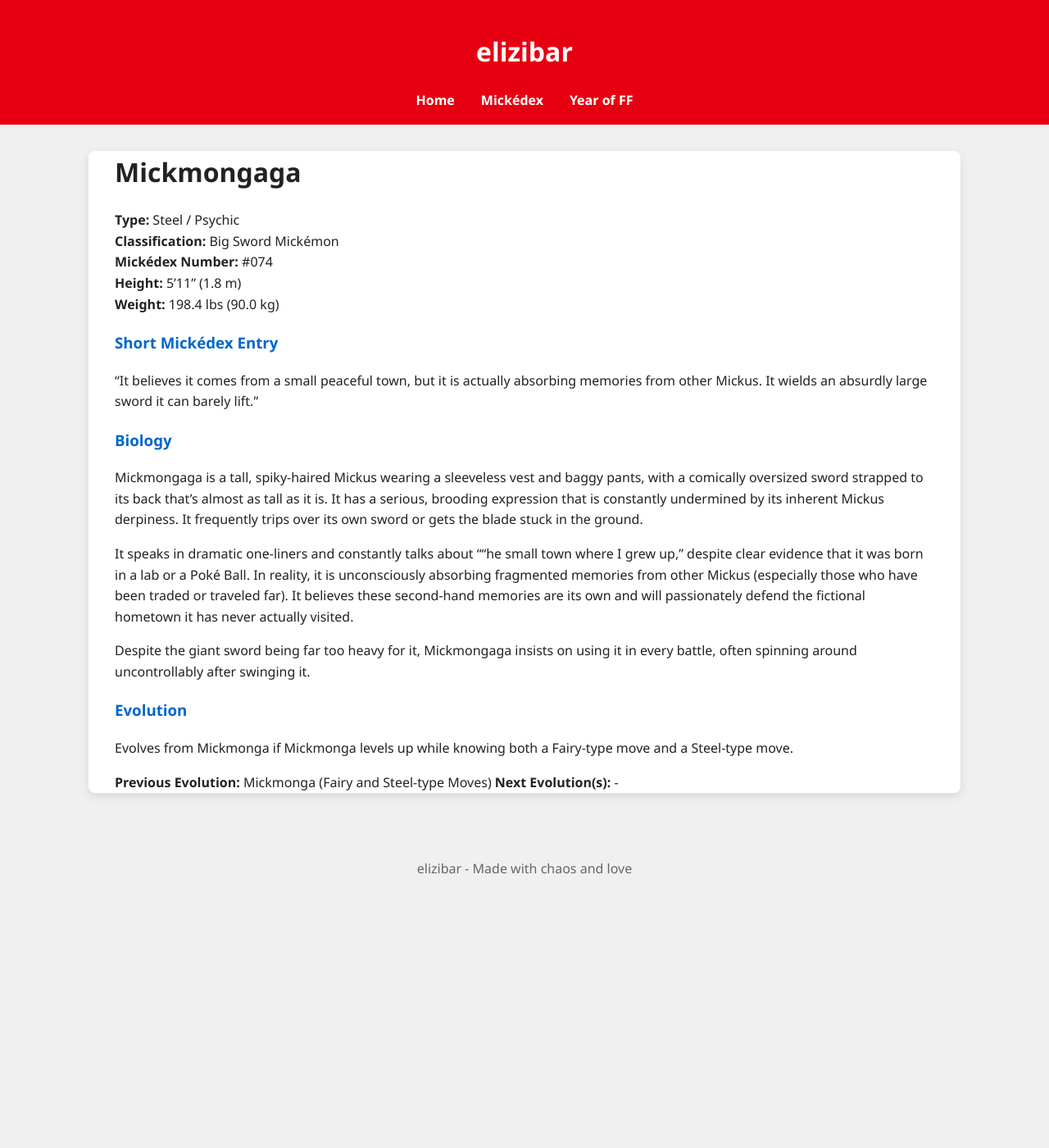
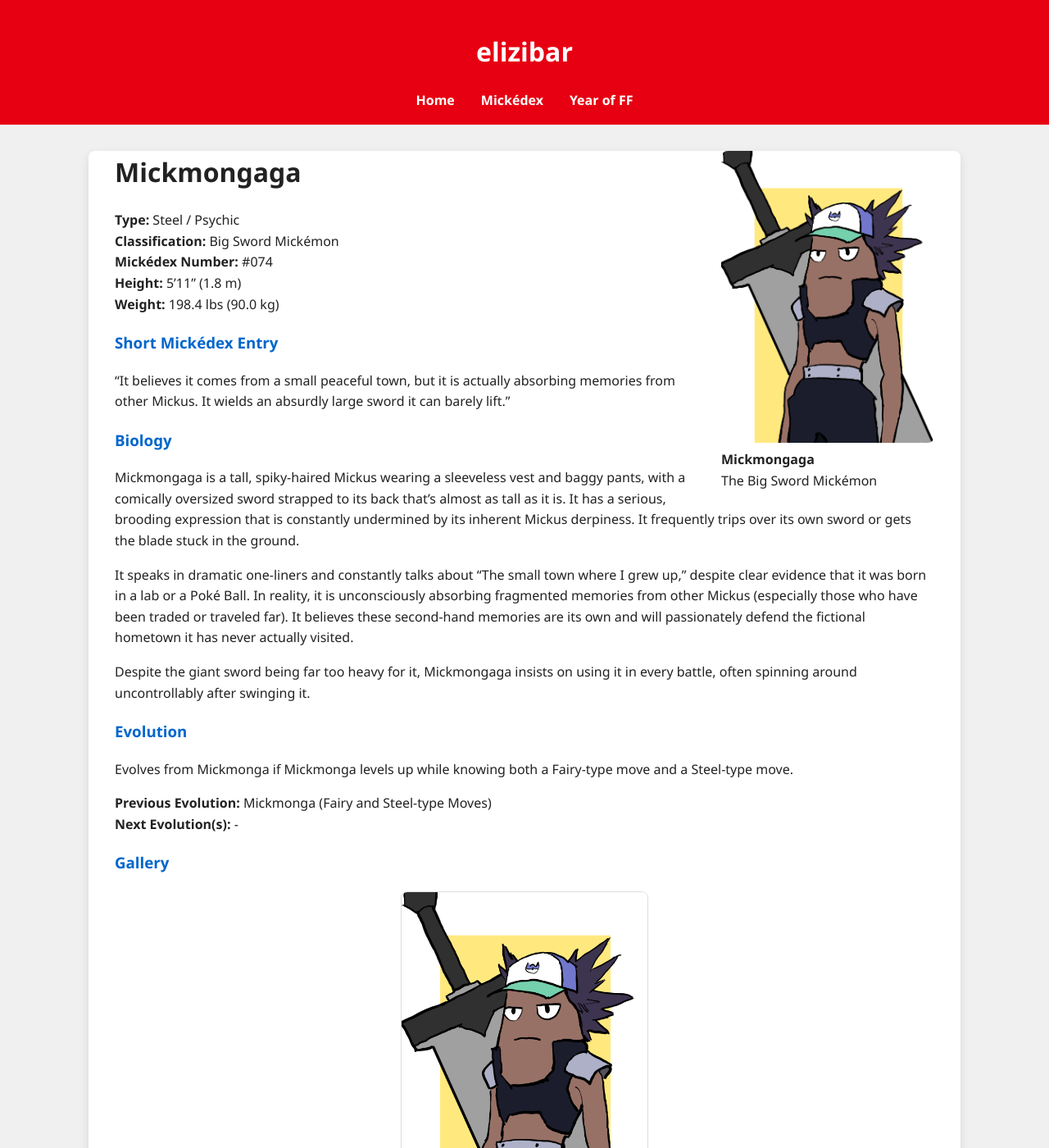
Before and after one commit to elizibar/elizibar.github.io, a Jekyll site: the page built from mickedex/digital/mickmongaga.md, in a window 1280 px wide and 1400 px high. Shown: the whole window at 82% size. Built offline with Jekyll 4.4.1, drawn with Linux system fonts in a browser that asks for light colours.

Commit message:
mickmongaga

```diff
--- a/mickedex/digital/mickmongaga.md
+++ b/mickedex/digital/mickmongaga.md
@@ -3,6 +3,11 @@ title: Mickmongaga
 layout: default
 permalink: /mickedex/mickmongaga/
 ---
+
+<figure style="float: right; margin: 0 0 20px 20px; width: 260px;">
+  <img src="/assets/images/mickmongaga.png" alt="Mickmongaga" style="width: 100%; border-radius: 8px;">
+  <figcaption><strong>Mickmongaga</strong><br>The Big Sword Mickémon</figcaption>
+</figure>
 
 # Mickmongaga
 
@@ -18,7 +23,7 @@ permalink: /mickedex/mickmongaga/
 ### Biology
 Mickmongaga is a tall, spiky-haired Mickus wearing a sleeveless vest and baggy pants, with a comically oversized sword strapped to its back that’s almost as tall as it is. It has a serious, brooding expression that is constantly undermined by its inherent Mickus derpiness. It frequently trips over its own sword or gets the blade stuck in the ground.
 
-It speaks in dramatic one-liners and constantly talks about ""he small town where I grew up," despite clear evidence that it was born in a lab or a Poké Ball. In reality, it is unconsciously absorbing fragmented memories from other Mickus (especially those who have been traded or traveled far). It believes these second-hand memories are its own and will passionately defend the fictional hometown it has never actually visited.
+It speaks in dramatic one-liners and constantly talks about "The small town where I grew up," despite clear evidence that it was born in a lab or a Poké Ball. In reality, it is unconsciously absorbing fragmented memories from other Mickus (especially those who have been traded or traveled far). It believes these second-hand memories are its own and will passionately defend the fictional hometown it has never actually visited.
 
 Despite the giant sword being far too heavy for it, Mickmongaga insists on using it in every battle, often spinning around uncontrollably after swinging it.
 
@@ -28,3 +33,6 @@ Evolves from Mickmonga if Mickmonga levels up while knowing both a Fairy-type mo
 
 **Previous Evolution:** Mickmonga (Fairy and Steel-type Moves)
 **Next Evolution(s):** -
+
+### Gallery
+![Mickmongaga](/assets/images/mickmongaga.png){:width="30%" style="display: block; margin: 20px auto; border: 1px solid #ddd; border-radius: 8px;"}
```
Also changed, not shown: assets/images/mickmongaga.png (added).
